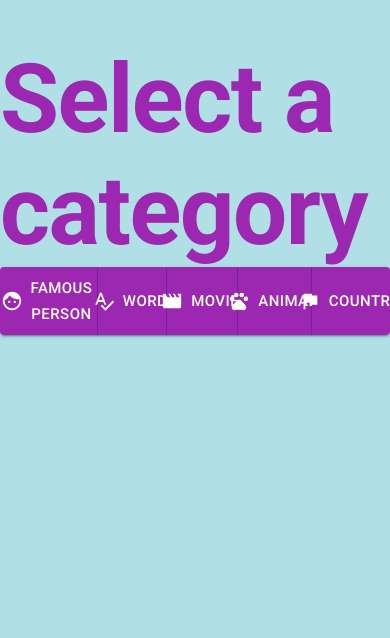
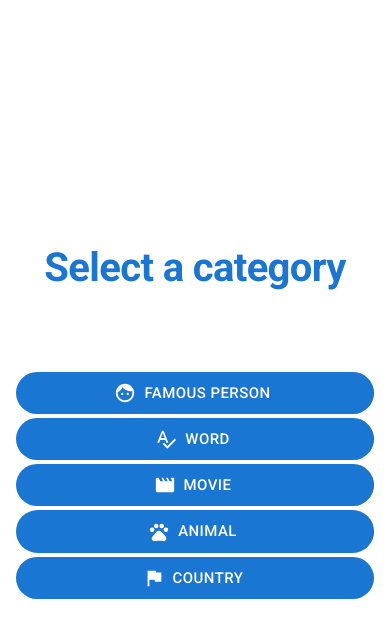
Before and after one commit to pmatos96/hint-quest, a Next.js app: page /game in a window 390 px wide. Shown: the top 638 px of the page. Built offline with nearby package versions, Linux system fonts and the light colour scheme.

Commit message:
feat: Select category page style and responsiveness

```diff
--- a/src/app/game/components/steps/CategorySelectionStep.tsx
+++ b/src/app/game/components/steps/CategorySelectionStep.tsx
@@ -39,11 +39,52 @@ interface ICategorySelectionStepProps {
 
 const CategorySelectionStep = ({ onSetCategory }: ICategorySelectionStepProps) => {
   return (
-    <Stack width="100%">
-      <Typography variant="h1" fontWeight="bold" color="secondary">
+    <Stack>
+      <Typography textAlign="center" variant="h1" fontWeight="800" color="primary" mb={10} sx={{
+          fontSize: {
+            xs: "2.5rem",
+            md: "5rem",
+          },
+        }}
+      >
         Select a category
       </Typography>
-      <ButtonGroup variant="contained" color="secondary" size="large">
+      <ButtonGroup
+        orientation="horizontal"
+        variant="contained"
+        color="primary"
+        size="large"
+        sx={{
+          display: 'flex',
+          justifyContent: 'center',
+          boxShadow: 0,
+          flexDirection: {
+            xs: "column",
+            md: "row",
+          },
+          gap: {
+            xs: 0.5,
+            md: 0,
+          },
+          px: 2,
+          '.MuiButton-root': (theme) => ({
+            [`${theme.breakpoints.down('md')}`]: {
+              borderRadius: 8,
+            },
+            [`${theme.breakpoints.up('md')}`]: {
+              borderRadius: 0,
+              '&:first-of-type': {
+                borderTopLeftRadius: 8,
+                borderBottomLeftRadius: 8,
+              },
+              '&:last-of-type': {
+                borderTopRightRadius: 8,
+                borderBottomRightRadius: 8,
+              }
+            }
+          })
+        }}
+      >
         {Object.entries(GAME_CATEGORIES_MAP).map(([key, { label, icon }]) => (
           <Button key={key} startIcon={icon} onClick={() => onSetCategory(key as GameCategory)}>
             {label}
--- a/src/app/game/components/steps/HintSelectionStep.tsx
+++ b/src/app/game/components/steps/HintSelectionStep.tsx
@@ -6,7 +6,7 @@ import FlagIcon from "@mui/icons-material/Flag";
 import { GameCategory } from "@/hooks/useGameData";
 import { Box, Button } from "@mui/material";
 import Grid from "@mui/material/Grid2";
-import useManageHints, { IHint } from "@/hooks/useManageHints";
+import { IHint } from "@/hooks/useManageHints";
 import { useEffect } from "react";
 
 const GAME_CATEGORIES_MAP: Record<GameCategory, { label: string; icon: React.ReactNode }> = {
--- a/src/app/game/page.tsx
+++ b/src/app/game/page.tsx
@@ -1,7 +1,7 @@
 "use client";
 import React, { useEffect } from "react";
 import useGameData, { GameCategory } from "@/hooks/useGameData";
-import { Stack } from "@mui/material";
+import { Box, Stack } from "@mui/material";
 import useManageGameStep from "@/hooks/useManageGameStep";
 import CategorySelectionStep from "./components/steps/CategorySelectionStep";
 import HintSelectionStep from "./components/steps/HintSelectionStep";
@@ -56,6 +56,7 @@ export default function Game() {
         fetchGameTarget(gameCategory);
       }
     }
+  // eslint-disable-next-line react-hooks/exhaustive-deps
   }, [gameHasStarted]);
 
   const renderStep = () => {
@@ -75,7 +76,7 @@ export default function Game() {
           />
         );
       case GAME_STEPS.GUESS:
-        return <GuessStep onSubmitGuess={verifyGuess} hintText={selectedHint?.hint!} />;
+        return <GuessStep onSubmitGuess={verifyGuess} hintText={selectedHint?.hint || ''} />;
       case GAME_STEPS.WINNER:
         return <WinnerStep onRestart={restartGame} />;
       case GAME_STEPS.GAME_OVER:
@@ -86,9 +87,17 @@ export default function Game() {
   };
 
   return (
-    <Stack width="100%">
-      <h1>{gameTarget}</h1>
-      {renderStep()}
+    <Stack width="100vw" height="100vh" alignItems={"center"} justifyContent="center">
+      <Box
+        sx={{
+          width: {
+            xs: '100%',
+            md: '75%',
+          },
+        }}
+      >
+          {renderStep()}
+      </Box>
     </Stack>
   );
 }
--- a/src/app/layout.tsx
+++ b/src/app/layout.tsx
@@ -1,14 +1,10 @@
-import type { Metadata } from "next";
+"use client";
+
 import "@fontsource/roboto/300.css";
 import "@fontsource/roboto/400.css";
 import "@fontsource/roboto/500.css";
 import "@fontsource/roboto/700.css";
-import { Box, Container, containerClasses } from "@mui/material";
-
-export const metadata: Metadata = {
-  title: "Hint Quest App",
-  description: "A game by Patrick Matos",
-};
+import { Box } from "@mui/material";
 
 export default function RootLayout({
   children,
@@ -22,7 +18,7 @@ export default function RootLayout({
           sx={{
             width: "100vw",
             height: "100vh",
-            backgroundColor: "powderblue",
+            backgroundColor: theme => theme.palette.background.default,
             paddingLeft: 0,
             paddingRight: 0,
           }}
```
